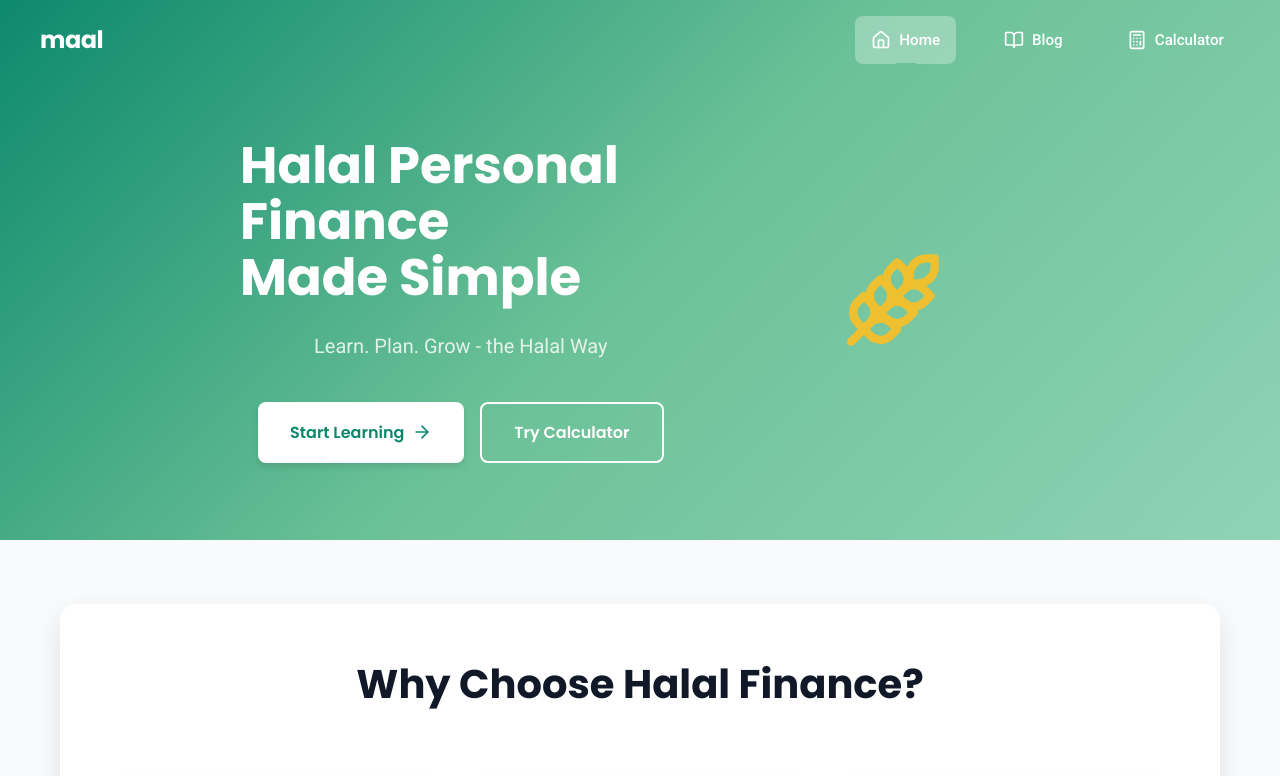
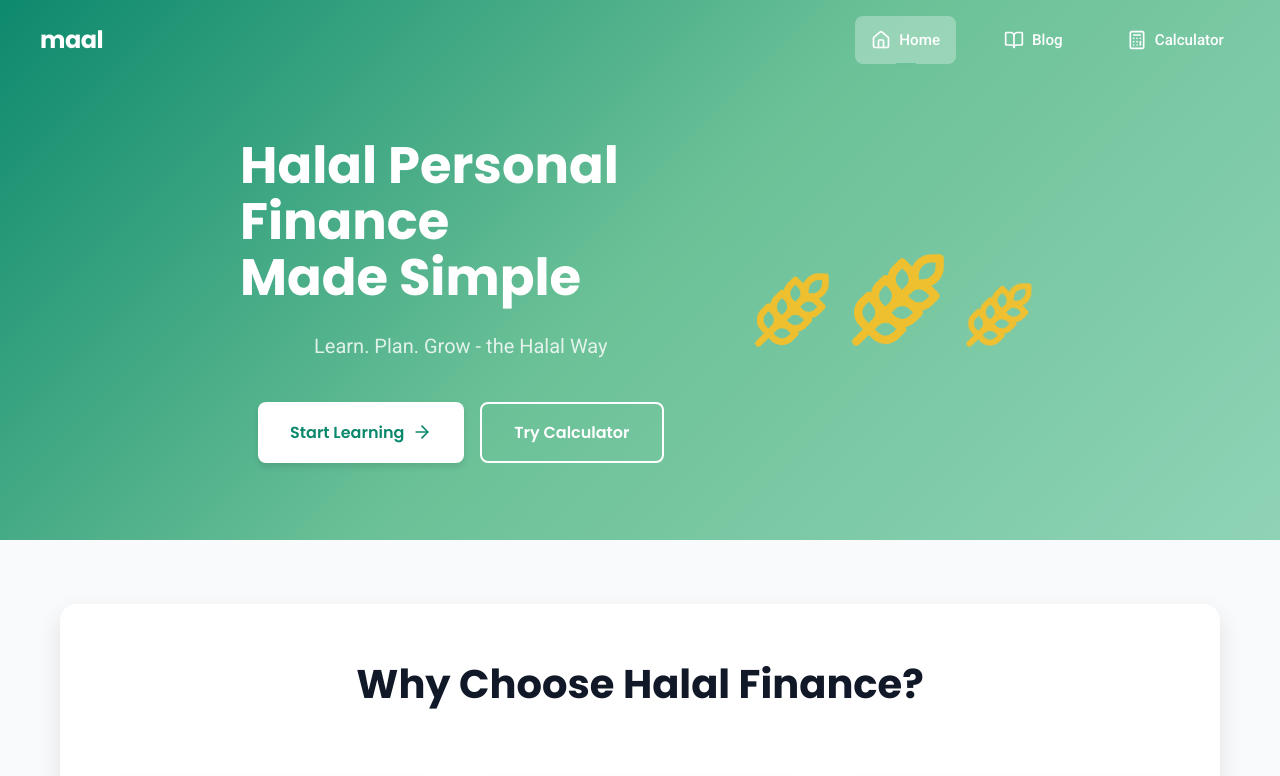
Before and after one commit to Lmar-O/Maal, a React (Vite) app in the folder frontend/: page / in a window 1280 px wide. Shown: the top 776 px of the page. Built offline with nearby package versions, Linux system fonts and the light colour scheme.

Commit message:
Fix corrupted TSX files and restore proper React components
- Restore Wheat icons in LandingPage hero section
- Remove misplaced HTML link tag from JSX
- Reinstall npm dependencies to fix module resolution
- Build now passes successfully

```diff
--- a/frontend/src/pages/LandingPage.tsx
+++ b/frontend/src/pages/LandingPage.tsx
@@ -28,9 +28,9 @@ const LandingPage = () => {
 
             <div className="hero-graphic">
               <div className="wheat-stalks">
-
+                <Wheat size={80} className="wheat-stalk wheat-1" />
                 <Wheat size={100} className="wheat-stalk wheat-2" />
-
+                <Wheat size={70} className="wheat-stalk wheat-3" />
               </div>
             </div>
           </div>
```
Also changed, not shown: frontend/public/images/wheat.png (added), 7 other files (tests, documents, lock files or other folders).
